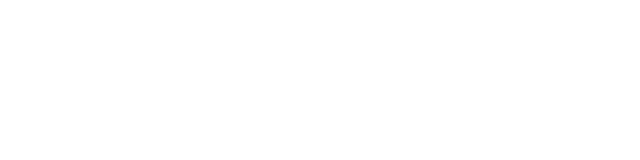
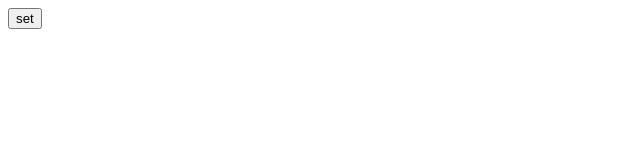
Before and after one commit to Pockament/Pockament-Client, a React (Create React App) app: page / in a window 1280 px wide. Shown: the top 160 px of the page, without its empty margins (0-640 px from the left). Built offline with nearby package versions, Linux system fonts and the light colour scheme.

Commit message:
デザインを元に必要となるファイルを作成

```diff
--- a/src/components/header.tsx
+++ b/src/components/header.tsx
@@ -1,15 +1,17 @@
 import { FC } from "react";
+import Title from "./title";
+import SetButton from "./setbutton";
+const Header: FC = () => {
+  const OpenSettings = (): void => {
+    return;
+  };
 
-const Header: FC = () => {
-  return <div></div>;
+  return (
+    <div>
+      <Title />
+      <SetButton onClick={OpenSettings} />
+    </div>
+  );
 };
 
 export default Header;
-
-/*
- * 作る機能
- * =========
- * パンくずリスト
- * ルーティングなどもここでやる
- * =========
- */
--- /dev/null
+++ b/src/components/setbutton.tsx
@@ -0,0 +1,10 @@
+import { FC, MouseEvent } from "react";
+import Button from "./button";
+type Props = {
+  onClick: (event: MouseEvent<HTMLButtonElement>) => void;
+};
+const SetButton: FC<Props> = (props) => {
+  return <Button onClick={props.onClick}>{"set"}</Button>;
+};
+
+export default SetButton;
--- /dev/null
+++ b/src/components/title.tsx
@@ -0,0 +1,7 @@
+import { FC } from "react";
+
+const Title: FC = () => {
+  return <div></div>;
+};
+
+export default Title;
```
Also changed, not shown: src/components/footer.tsx (+8 -7 lines), src/components/menucard.tsx (added, +7 -0 lines), src/components/sidemenu.tsx (added, +11 -0 lines), src/components/status.tsx (added, +16 -0 lines).
